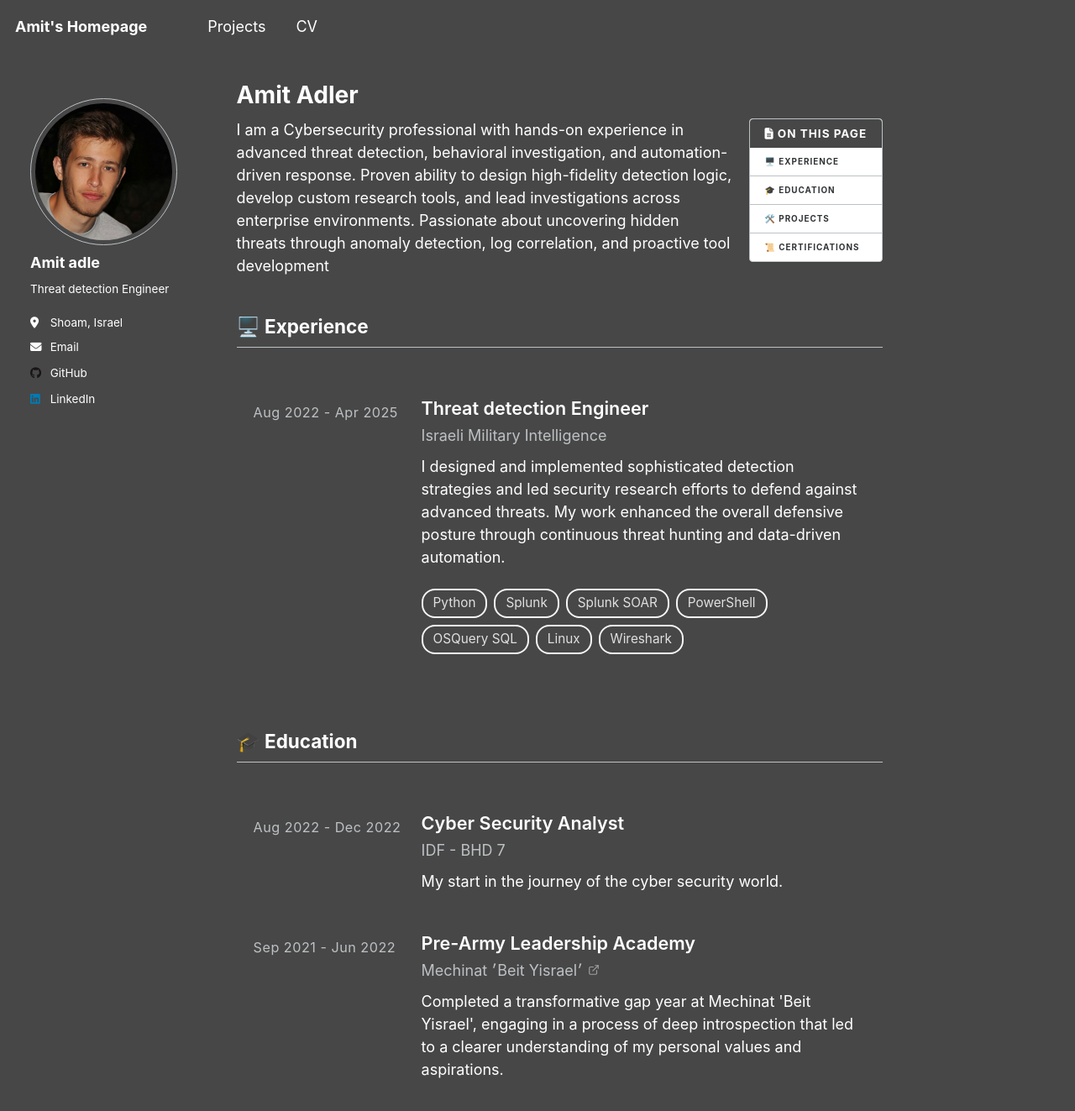
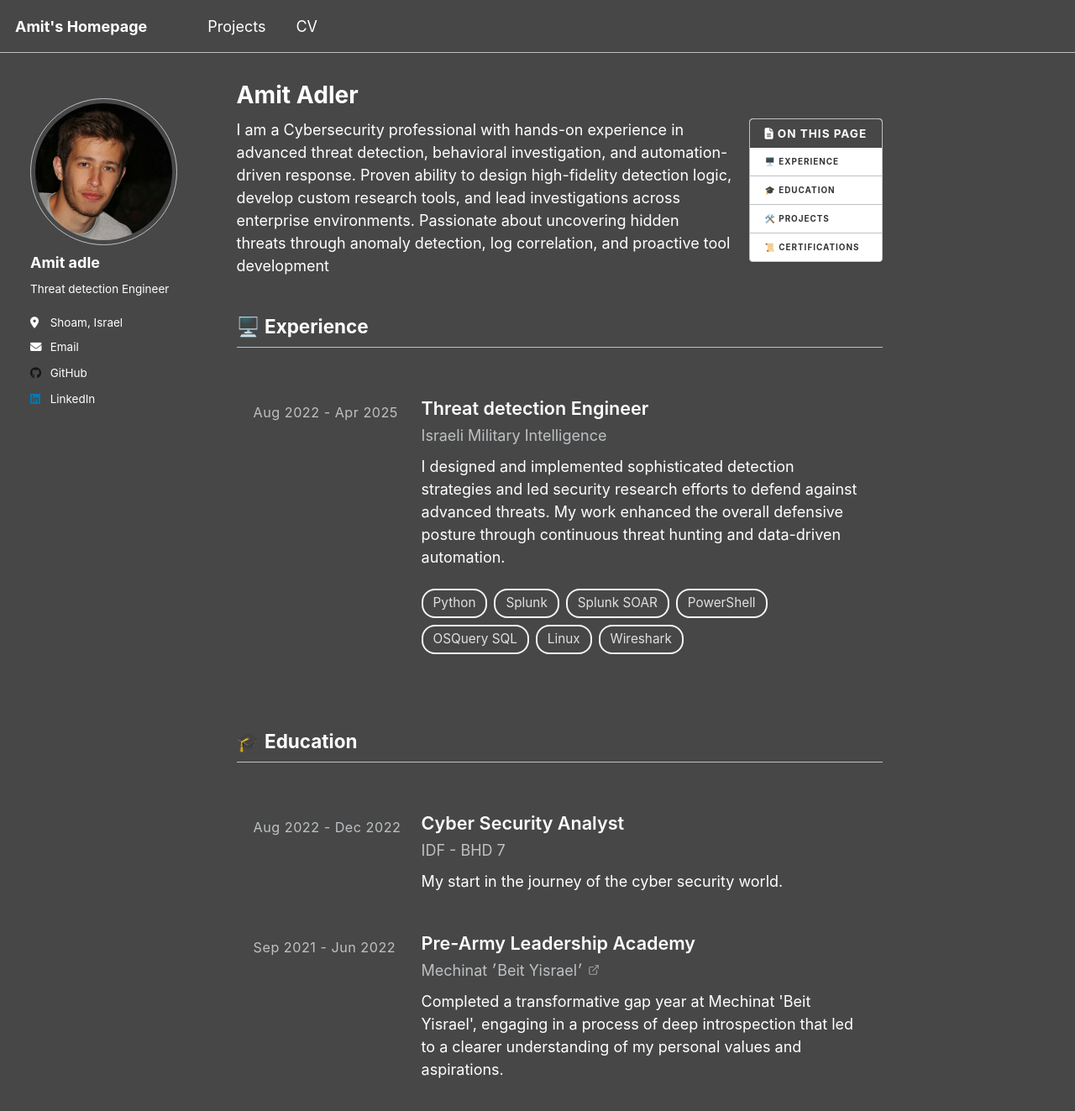
Before and after one commit to amitader/amitader.github.io, a Jekyll site: the page built from _pages/about.md, in a window 1280 px wide and 1400 px high. Shown: the top 1323 px of the window at 84% size. Built offline with Jekyll 4.4.1, drawn with Linux system fonts in a browser that asks for light colours; a script that is not in the unit is left out.

Commit message:
changing header color

```diff
--- a/_sass/layout/_masthead.scss
+++ b/_sass/layout/_masthead.scss
@@ -20,7 +20,7 @@
     position: absolute;
     bottom: 0;
     height: 1px;
-    background: var(--global-base-color);
+    background: var(--global-border-color);
     width: 100%;
   }
 
```
